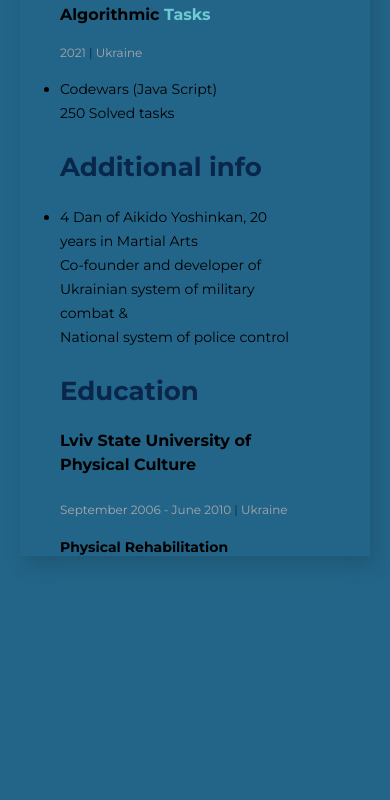
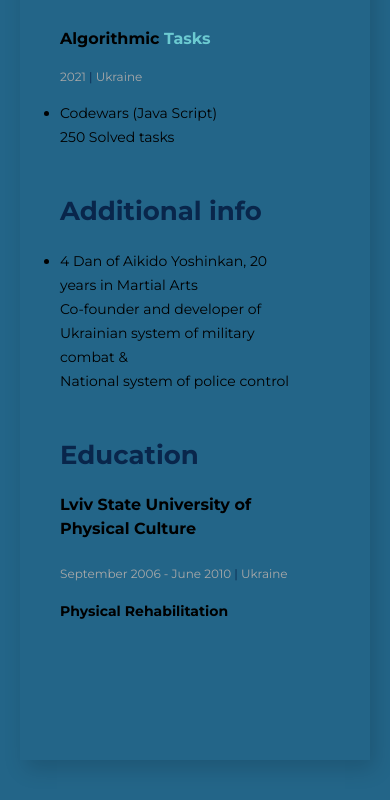
Before and after one commit to LazurNiko/QA-engineer-cv, a plain HTML site: page index.html in a window 390 px wide. Shown: the part 3066-3866 px from the top of the page. Before the commit the page ends 3742 px from the top, so only its background shows below. Drawn offline with Linux system fonts and the light colour scheme.

Commit message:
Fixed paddings

```diff
--- a/index.html
+++ b/index.html
@@ -153,7 +153,7 @@
           </article>
 
           <article>
-            <h4 class="tasks">Self <span class="tasks_color">- Education</span></h4>
+            <h4 class="tasks">Self <span class="tasks_color">Education</span></h4>
               <span class="period">
                 2020 - 2021 <span class="lined">|</span> Ukraine
               </span>
--- a/style.css
+++ b/style.css
@@ -241,7 +241,7 @@ ol {
 
 .container {
   padding-left: 60px;
-  margin-bottom: 20px;
+  margin-bottom: 50px;
   width: 80%;
 }
 
@@ -296,7 +296,6 @@ ol {
   font-size: 14px;
   font-weight: 700;
   margin-top: 15px;
-  margin-bottom: 80px;
 }
 
 .work {
@@ -502,6 +501,9 @@ ol {
     color: var(--main-color);
     font-size: 14px;
   }
+  .specialization {
+    padding-bottom: 70px;
+  }
 
   .tech_skills {
     width: 32%;
@@ -526,6 +528,7 @@ ol {
 
   .about {
     justify-content: center;
+    padding-bottom: 20px;
   }
 
   .contacts_and_skills {
```
